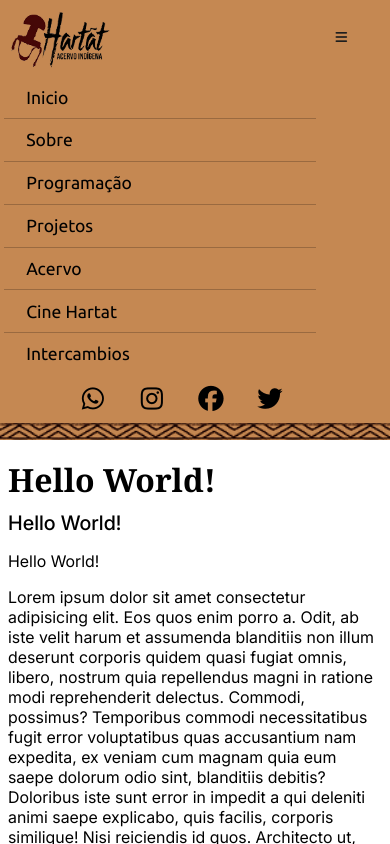
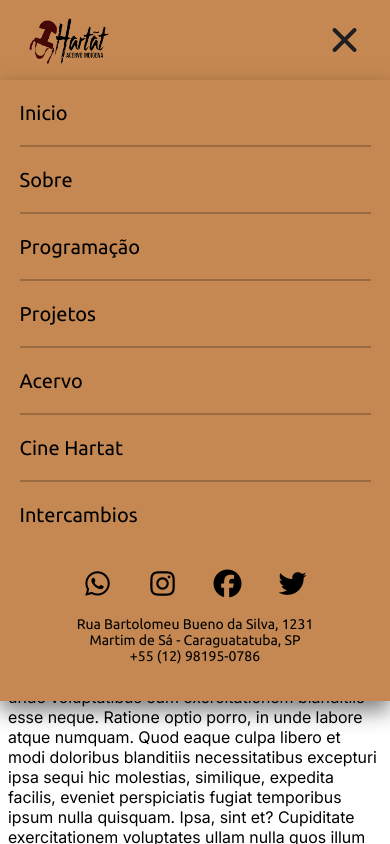
Before and after one commit to adsifspcaragua/Projeto-Hartat, a React (Vite) app: page / in a window 390 px wide. Both pictures are taken after a click on the button "Menu". Built offline with nearby package versions, Linux system fonts and the light colour scheme.

Commit message:
resolver problema de 600px de a largura a 900px de largura

```diff
--- a/src/components/Sidebar.jsx
+++ b/src/components/Sidebar.jsx
@@ -1,96 +1,78 @@
-import './css/Sidebar.css'
+import React, { useState } from 'react';
+import './css/Sidebar.css';
 import logoHartat from '../assets/logo_hartat.webp';
 import DetalheBar from '../assets/detail_topbar.webp';
-import React, { useState } from 'react';
 
 function Sidebar() {
-
     const [isOpen, setIsOpen] = useState(false);
 
-    const toggleComponentes = () => {
+    const toggleMenu = () => {
         setIsOpen(!isOpen);
     };
 
-    return(
-        <>
-            <aside className="sidebar"> {/* Container principal da sidebar */}
-                <div className="sidebar_left"> {/* Parte esquerda da sidebar, onde fica o conteúdo principal */}
-                    <div className="sidebar_logo"> {/* Área reservada para a logo */}
-                        <img src={logoHartat} alt="Logo" className="logo_hartat"/>{/* Imagem da logo */}
+    const menuItems = [
+        'Inicio', 'Sobre', 'Programação', 'Projetos',
+        'Acervo', 'Cine Hartat', 'Intercambios'
+    ];
+
+    const socialLinks = [
+        { icon: 'fa-whatsapp', url: '#' },
+        { icon: 'fa-instagram', url: '#' },
+        { icon: 'fa-facebook', url: '#' },
+        { icon: 'fa-twitter', url: '#' }
+    ];
+
+    return (
+        <aside className="sidebar">
+            {/* 1. ÁREA SUPERIOR (Logo e Botão) */}
+            <div className="sidebar_header">
+                <div className="sidebar_logo">
+                    <img src={logoHartat} alt="Logo Hartat" className="logo_hartat" />
                 </div>
-                    <div className="sidebar_menu"> {/* Área do menu de navegação */}
-                        <button className="sidebar_menu_item"><a className="text_button">Inicio <span>{">"}</span></a></button>
-                            <div className="separador"/>{/* Linha separadora entre itens */}
-                        <button className="sidebar_menu_item"><a className="text_button">Sobre <span>{">"}</span></a></button>
-                            <div className="separador"/>{/* Linha separadora entre itens */}
-                        <button className="sidebar_menu_item"><a className="text_button">Programação <span>{">"}</span></a></button>
-                            <div className="separador"/>{/* Linha separadora entre itens */}
-                        <button className="sidebar_menu_item"><a className="text_button">Projetos <span>{">"}</span></a></button>
-                            <div className="separador"/>{/* Linha separadora entre itens */}
-                        <button className="sidebar_menu_item"><a className="text_button">Acervo <span>{">"}</span></a></button>
-                            <div className="separador"/>{/* Linha separadora entre itens */}
-                        <button className="sidebar_menu_item"><a className="text_button">Cine Hartat <span>{">"}</span></a></button>
-                            <div className="separador"/>{/* Linha separadora entre itens */}
-                        <button className="sidebar_menu_item"><a className="text_button">Intercambios <span>{">"}</span></a></button>
+                {/* O botão só vai aparecer no Mobile via CSS */}
+                <button className="hamburger_btn" onClick={toggleMenu} aria-label="Menu">
+                    <i className={`fa-solid ${isOpen ? 'fa-xmark' : 'fa-bars'}`}></i>
+                </button>
             </div>
-                    <div className="sidebar_contato">{/* Linha divisória entre o menu e os ícones/rodapé */}
-                        <div className="sidebar_icons">{/* Área dos ícones/redes sociais */}
-                            <a href="#"><i class="fa-brands fa-whatsapp"></i></a>
-                            <a href="#"><i class="fa-brands fa-instagram"></i></a>
-                            <a href="#"><i class="fa-brands fa-facebook"></i></a>
-                            <a href="#"><i class="fa-brands fa-twitter"></i></a>
+
+            {/* 2. ÁREA DE CONTEÚDO (Menu e Contato) */}
+            {/* A classe 'open' é injetada no mobile se o botão for clicado */}
+            <div className={`sidebar_content ${isOpen ? 'open' : ''}`}>
+                <nav className="sidebar_menu">
+                    {menuItems.map((item, index) => (
+                        <React.Fragment key={index}>
+                            <a href={`#${item.toLowerCase().replace(' ', '-')}`} className="sidebar_menu_item">
+                                <span className="text_button">{item} <span className="arrow">{">"}</span></span>
+                            </a>
+                            {index < menuItems.length - 1 && <div className="separador" />}
+                        </React.Fragment>
+                    ))}
+                </nav>
+
+                <div className="sidebar_contato">
+                    <div className="sidebar_icons">
+                        {socialLinks.map((social, index) => (
+                            <a key={index} href={social.url} target="_blank" rel="noopener noreferrer">
+                                <i className={`fa-brands ${social.icon}`}></i>
+                            </a>
+                        ))}
                     </div>
                     <div className="sidebar_info">
                         <p>
-                            Rua Bartolomeu Bueno da<br/>
-                            Silva, 1231 - Martim de Sá<br/>
-                            Caraguatatuba, SP<br/>
+                            Rua Bartolomeu Bueno da Silva, 1231<br />
+                            Martim de Sá - Caraguatatuba, SP<br />
                             +55 (12) 98195-0786
                         </p>
-                        </div>{/* Texto/rodapé informativo da sidebar */}
                     </div>
                 </div>
-                <div className="sidebar_right"></div> {/* Parte direita da sidebar, decoração */}
-            </aside>
-            <div className="topbar">
-                <div className="topbar_up"> {/* Parte esquerda da sidebar, onde fica o conteúdo principal */}
-                    <div className="topbar_logo"> {/* Área reservada para a logo */}
-                        <img src={logoHartat} alt="Logo" className="top_logo_hartat"/>
-                    </div>
-                    <button className="options" onClick={toggleComponentes}><a className="options_button"><i class="fa-solid fa-bars"></i></a></button>
-                </div>
-                {isOpen && (
-                <div className="topbar_down">
-                    <div className="topbar_menu">
-                        <button className="topbar_menu_item"><a className="text_button">Inicio</a></button>
-                            <div className="separador"/>
-                        <button className="topbar_menu_item"><a className="text_button">Sobre</a></button>
-                            <div className="separador"/>
-                        <button className="topbar_menu_item"><a className="text_button">Programação</a></button>
-                            <div className="separador"/>
-                        <button className="topbar_menu_item"><a className="text_button">Projetos</a></button>
-                            <div className="separador"/>
-                        <button className="topbar_menu_item"><a className="text_button">Acervo</a></button>
-                            <div className="separador"/>
-                        <button className="topbar_menu_item"><a className="text_button">Cine Hartat</a></button>
-                            <div className="separador"/>
-                        <button className="topbar_menu_item"><a className="text_button">Intercambios</a></button>
-                    </div>
-                    <div className="topbar_icons">
-                        <a href="#"><i class="fa-brands fa-whatsapp"></i></a>
-                        <a href="#"><i class="fa-brands fa-instagram"></i></a>
-                        <a href="#"><i class="fa-brands fa-facebook"></i></a>
-                        <a href="#"><i class="fa-brands fa-twitter"></i></a>
-                    </div>
-                </div>
-                )}
-                <div className="topbar_detail">
-                    <img src={DetalheBar} alt="Logo" className="top_logo_hartat"/>
             </div>
 
+            {/* Imagem de detalhe: Só aparece no mobile via CSS */}
+            <div className="sidebar_detail_mobile">
+                <img src={DetalheBar} alt="Detalhe de borda" />
             </div>
-        </>
-    )
+        </aside>
+    );
 }
 
-export default Sidebar
+export default Sidebar;
--- a/src/components/css/Sidebar.css
+++ b/src/components/css/Sidebar.css
@@ -1,237 +1,292 @@
-.topbar {
-  display: none;
-}
+/* ========================================= */
+/* ESTILOS GERAIS E DESKTOP (Acima de 900px) */
+/* ========================================= */
+
 .sidebar {
-    display: flex;
-    background-color: #C58852;
-
-    width:  18.229%;
-    height: 100vh;
-    max-height: 2160px;
-
-    flex-shrink: 0;
+  display: flex;
+  flex-direction: column;
+  background-color: #C58852;
+  width: 18.229%;
+  height: 100vh;
+  max-height: 2160px;
+  flex-shrink: 0;
+  border-right: 15px solid black; /* Substitui a antiga div vazia "sidebar_right" */
 }
 
-.sidebar_right{
-  background-color: black;
-  width: 15%;
-  height: auto;
-}
-
-.sidebar_left{
-    display: flex;
-    flex-direction: column;
-    justify-content: space-between;
-    width: 85%;
+/* O Cabeçalho com a Logo */
+.sidebar_header {
+  display: flex;
+  justify-content: center;
+  align-items: center;
+  width: 100%;
+  height: 18.07vh;
 }
 
 .sidebar_logo {
-    display: flex;
-    justify-content: center;
-    align-items: center;
-    flex-direction: column;
-    margin-left: 0.781%;
-    width: 90%;
-    height: 18.07vh;
+  width: 90%;
+  height: 100%;
+  display: flex;
+  justify-content: center;
+  align-items: center;
 }
 
 .logo_hartat {
-  margin-top: 15%;
   width: 100%;
-  height: 100%;
+  height: 80%;
+  object-fit: contain;
+}
+
+/* Esconde o botão hambúrguer no PC */
+.hamburger_btn {
+  display: none;
+}
+
+/* O conteúdo principal da barra */
+.sidebar_content {
+  display: flex;
+  flex-direction: column;
+  justify-content: space-between;
+  flex: 1; /* Faz o conteúdo ocupar o resto da tela */
 }
 
 .sidebar_menu {
-    display: flex;
-    flex-direction: column;
-    align-items: flex-start;
-    width: 100%;
-    height: 50vh;
+  display: flex;
+  flex-direction: column;
+  width: 100%;
 }
 
 .sidebar_menu_item {
-  background: none;
-  border: none;
+  text-decoration: none;
   height: 6.923vh;
   width: 100%;
   display: flex;
   align-items: center;
   padding-left: 6.723%;
+  transition: background-color 0.2s ease;
 }
 
-.sidebar_menu_item:hover{
+.sidebar_menu_item:hover {
   background-color: #46140A;
-  cursor: pointer;
 }
 
-.sidebar_menu_item:hover .text_button{
+.sidebar_menu_item:hover .text_button,
+.sidebar_menu_item:hover .arrow {
   color: white;
-  cursor: pointer;
 }
 
-span{
+.arrow {
   color: #46140A;
-  font-size: 1.5625vw;
+  font-size: 1.56vw;
 }
 
-.separador{
-  height: 0.1563vw;
+.separador {
+  height: 2px;
   width: 80%;
   background-color: #9A6A40;
-  margin-left: 1.0417vw;
+  margin-left: 1.04vw;
 }
 
-.text_button{
+.text_button {
   font-family: 'Ubuntu', sans-serif;
-  font-size: 1.3021vw;
+  font-size: 1.3vw;
+  color: #000;
+  display: flex;
+  justify-content: space-between;
+  width: 85%;
+}
+
+.sidebar_contato {
+  display: flex;
+  flex-direction: column;
+  width: 100%;
 }
 
 .sidebar_icons {
   display: flex;
   justify-content: center;
-  align-items: center;
-
+  margin-bottom: 2vh;
 }
 
-.sidebar_contato{
-  display: flex;
-  flex-direction: column;
-  width: 100%;
-  height: auto;
+.sidebar_icons a {
+  color: #000000;
+  font-size: 1.56vw;
+  margin: 0 0.5vw;
+  transition: color 0.2s ease;
 }
 
-.sidebar_icons a{
-  color: #000000;
-  font-size: 1.5625vw;
-  margin-right: 0.7813vw;
+.sidebar_icons a:hover {
+  color: #46140A;
 }
 
-.sidebar_info{
-  display: flex;
-  justify-content: center;
-  align-items: center;
-  margin-bottom: 15%;
-  width: 100%;
+.sidebar_info {
+  text-align: center;
+  margin-bottom: 2vh;
 }
 
-.sidebar_info p{
+.sidebar_info p {
   font-family: 'Ubuntu', sans-serif;
-  font-size:  0.9375vw!important;
+  font-size: 0.93vw;
   color: #000000;
 }
 
+/* Esconde a barra de detalhe do mobile no PC */
+.sidebar_detail_mobile {
+  display: none;
+}
+
+
+/* ========================================= */
+/* ESTILOS MOBILE (Abaixo de 900px)          */
+/* ========================================= */
+
 @media only screen and (max-width: 900px) {
+
+  /* Trava a Sidebar para ser apenas o cabeçalho no mobile */
   .sidebar {
-    display:none;
+    display: block !important;
+    width: 100% !important;
+    height: 80px !important; /* Altura cravada, não ocupe a tela! */
+    min-height: 80px !important;
+    border-right: none !important;
+    position: relative !important;
+    z-index: 9999 !important; /* Mantém o menu acima de todo o resto do site */
   }
 
-  .topbar {
-    display: flex;
-    position: relative;
-    align-items: center;
-    flex-direction: column;
-    width: 100%;
-    height: auto;
-    background-color: #C58852;
+  .sidebar_header {
+    display: flex !important;
+    flex-direction: row !important;
+    justify-content: space-between !important;
+    align-items: center !important;
+    height: 80px !important;
+    padding: 0 5% !important;
+    background-color: #C58852 !important;
   }
 
-  .topbar_up {
-    display: flex;
-    justify-content: space-between;
-    align-items: center;
-    width: 100%;
-    height: 9vh;
+  .sidebar_logo {
+    height: 50px !important;
+    width: auto !important;
+    display: flex !important;
+    align-items: center !important;
   }
 
-  .topbar_logo{
-    display: flex;
-    justify-content: center;
-    align-items: center;
-    width: auto;
-    height: 100%;
-    margin-left: 0;
+  .logo_hartat {
+    height: 100% !important;
+    width: auto !important;
   }
 
-  .top_logo_hartat{
-    width: auto;
-    height: 80%;
+  .hamburger_btn {
+    display: flex !important;
+    align-items: center !important;
+    background: none !important;
+    border: none !important;
+    cursor: pointer !important;
   }
 
-  .options{
-    height: 100%;
-    width: 25%;
-    display: flex;
-    justify-content: center;
-    background: none;
-    border: none;
+  .hamburger_btn i {
+    color: #1e1e1e !important;
+    font-size: 32px !important;
   }
 
-  .options_button{
-    width: 100%;
-    height: 100%;
-    display: flex;
-    justify-content: center;
-    align-items: center;
+  /* O MENU DROPDOWN - Agora flutua por cima do conteúdo do site */
+  .sidebar_content {
+    display: none !important;
   }
 
-  .options_button i{
-    color: #1e1e1e;
-    max-width: 9.62vw;
+  .sidebar_content.open {
+    display: block !important;
+    position: absolute !important; /* FLUTUA por cima, não empurra a página */
+    top: 80px !important; /* Começa exatamente onde o header termina */
+    left: 0 !important;
+    width: 100% !important;
+    height: auto !important;
+    background-color: #C58852 !important;
+    padding-bottom: 20px !important;
+    max-height: calc(100vh - 80px) !important; /* Adiciona scroll se a tela for pequena */
+    overflow-y: auto !important;
+    box-shadow: 0px 10px 20px rgba(0,0,0,0.5) !important;
+    animation: fadeIn 0.3s ease-in-out !important;
   }
 
-  .topbar_menu {
-    display: flex;
-    flex-direction: column;
-    align-items: flex-start;
-    width: 100%;
-    height: auto;
+  .sidebar_menu {
+    display: block !important;
+    width: 100% !important;
+    height: auto !important;
   }
 
-  .topbar_down{
-    display: flex;
-    flex-direction: column;
-    align-items: center;
-    width: 100%;
-    height: auto;
+  .sidebar_menu_item {
+    display: flex !important;
+    align-items: center !important;
+    height: 65px !important;
+    padding-left: 5% !important;
+    text-decoration: none !important;
+    width: 100% !important;
   }
 
-  .topbar_menu_item {
-    background: none;
-    border: none;
-    height: 5vh;
-    width: 100%;
-    display: flex;
-    align-items: center;
-    padding-left: 6.723%;
+  /* GARANTE QUE O TEXTO APAREÇA FORÇADAMENTE */
+  .text_button {
+    font-family: 'Ubuntu', sans-serif !important;
+    font-size: 20px !important;
+    color: #000000 !important;
+    display: flex !important;
+    align-items: center !important;
+    width: 100% !important;
+    visibility: visible !important;
+    opacity: 1 !important;
   }
 
-  .text_button{
-    font-family: 'Ubuntu', sans-serif;
-    font-size: 4.5vw;
+  .arrow {
+    display: none !important;
   }
 
-  .topbar_icons {
-  display: flex;
-  justify-content: center;
-  align-items: center;
+  .separador {
+    width: 90% !important;
+    height: 2px !important;
+    background-color: #9A6A40 !important;
+    margin: 0 auto !important;
+    display: block !important;
   }
 
-  .topbar_icons a{
-  color: #000000;
-  font-size: 6.5vw;
-  margin-right: 7vw;
-  margin-top: 1vh;
-  margin-bottom: 1vh;
+  .sidebar_contato {
+    display: block !important;
+    width: 100% !important;
+    margin-top: 20px !important;
   }
 
-  .topbar_detail {
-    height: auto;
-    width: 100%;
-    height: 2vh;
+  .sidebar_icons {
+    display: flex !important;
+    justify-content: center !important;
+    margin-bottom: 15px !important;
   }
 
-  .topbar_detail img{
-    width: 100%;
-    height: 100%;
+  .sidebar_icons a {
+    font-size: 28px !important;
+    margin: 0 15px !important;
+    color: #000000 !important;
+  }
+
+  .sidebar_info {
+    text-align: center !important;
+    display: block !important;
+  }
+
+  .sidebar_info p {
+    font-family: 'Ubuntu', sans-serif !important;
+    font-size: 14px !important;
+    color: #000000 !important;
+    visibility: visible !important;
+    display: block !important;
+  }
+
+  .sidebar_detail_mobile {
+    display: block !important;
+    width: 100% !important;
+    height: 15px !important;
+  }
+
+  .sidebar_detail_mobile img {
+    width: 100% !important;
+    height: 100% !important;
+    object-fit: cover !important;
+    display: block !important;
   }
 }
```
Lines whose indentation alone changed are shown as unchanged.
